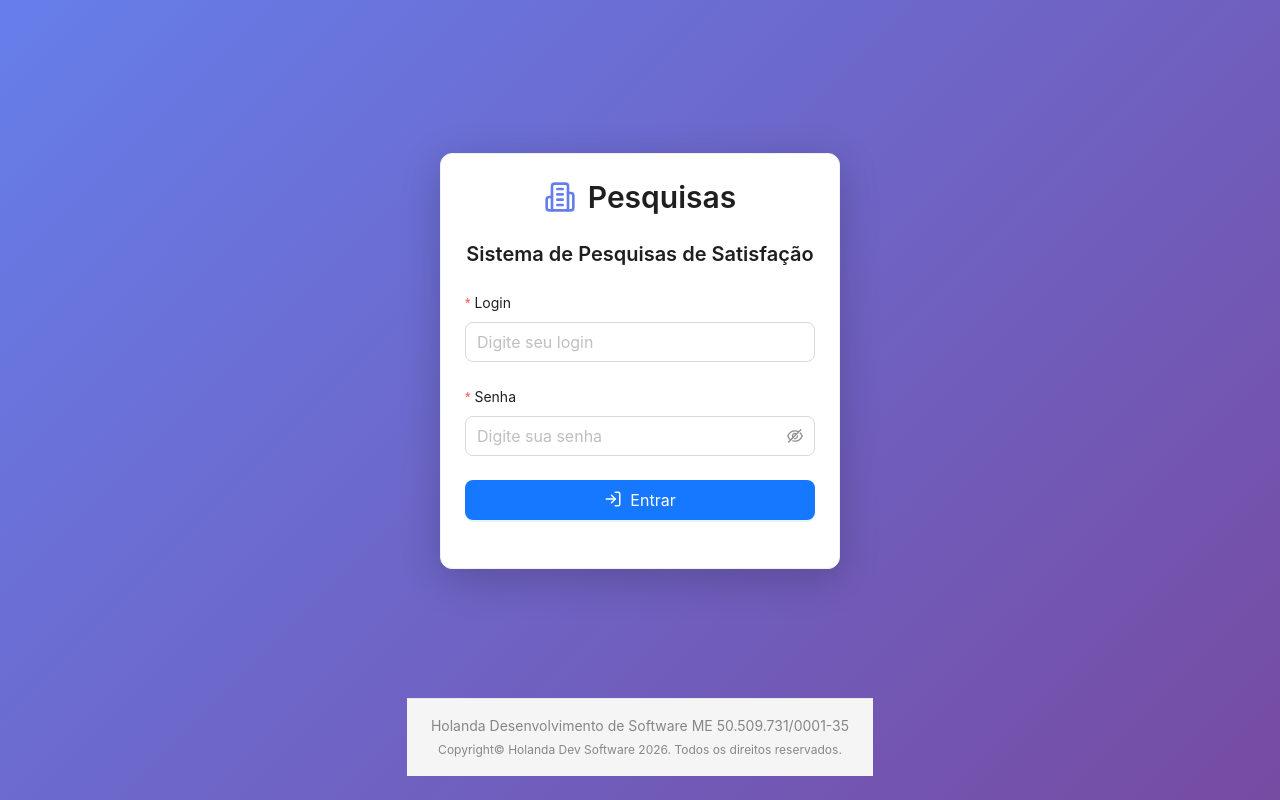
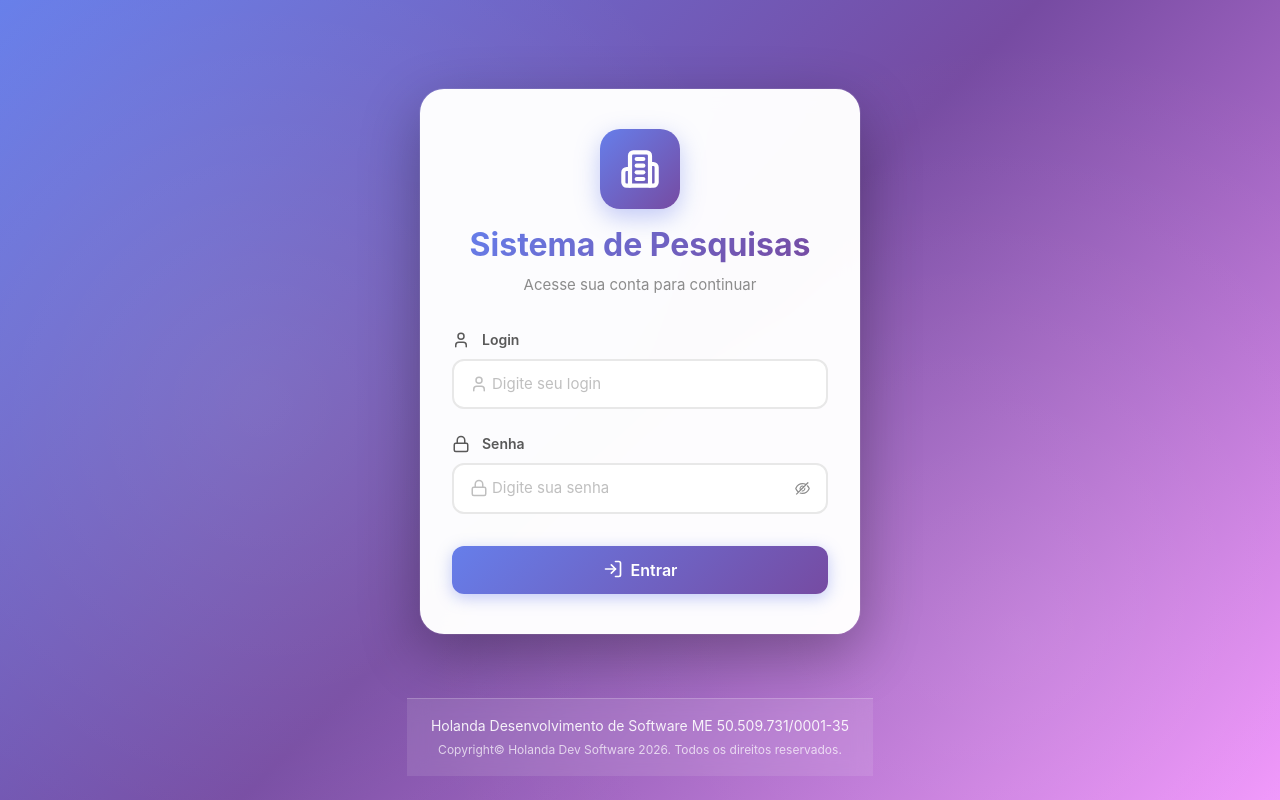
Before and after one commit to brunoholanda/survey-system, a React (Vite) app: page /login in a window 1280 px wide. Built offline with nearby package versions, Linux system fonts and the light colour scheme; no server answers.

Commit message:
nova feature sugestoes de pesquisas

```diff
--- a/src/components/Footer.tsx
+++ b/src/components/Footer.tsx
@@ -5,10 +5,13 @@ const { Footer: AntFooter } = Layout;
 const { Text } = Typography;
 
 const StyledFooter = styled(AntFooter)`
-  background: #f5f5f5 !important;
-  border-top: 1px solid #e8e8e8;
+  background: rgba(255, 255, 255, 0.1) !important;
+  backdrop-filter: blur(10px);
+  border-top: 1px solid rgba(255, 255, 255, 0.2);
   padding: 16px 24px;
   text-align: center;
+  position: relative;
+  z-index: 1;
 
   @media (max-width: 768px) {
     padding: 12px 16px;
@@ -27,10 +30,10 @@ const Footer: React.FC = () => {
   return (
     <StyledFooter>
       <FooterContent>
-        <Text type="secondary" style={{ fontSize: '14px' }}>
+        <Text type="secondary" style={{ fontSize: '14px', color: 'rgba(255, 255, 255, 0.9)' }}>
           Holanda Desenvolvimento de Software ME 50.509.731/0001-35
         </Text>
-        <Text type="secondary" style={{ fontSize: '12px' }}>
+        <Text type="secondary" style={{ fontSize: '12px', color: 'rgba(255, 255, 255, 0.7)' }}>
           Copyright© Holanda Dev Software 2026. Todos os direitos reservados.
         </Text>
       </FooterContent>
--- a/src/pages/Dashboard.tsx
+++ b/src/pages/Dashboard.tsx
@@ -1,6 +1,6 @@
 import { useState, useEffect } from 'react';
 import { Button, Card, Typography, Space, Layout, Spin } from 'antd';
-import { Plus, LogOut, Building2, FileEdit, Copy, Share2, User, BarChart3, Shield } from 'lucide-react';
+import { Plus, LogOut, Building2, FileEdit, Share2, User, BarChart3, Shield } from 'lucide-react';
 import { useNavigate } from 'react-router-dom';
 import styled from 'styled-components';
 import { useAuth } from '../contexts/AuthContext';
@@ -17,22 +17,25 @@ const DashboardContainer = styled(Layout)`
 `;
 
 const StyledHeader = styled(Header)`
-  position: sticky;
+  position: fixed;
   top: 0;
+  left: 0;
+  right: 0;
   z-index: 1000;
   background: #fff;
   box-shadow: 0 2px 8px rgba(0, 0, 0, 0.1);
   display: flex;
   align-items: center;
   justify-content: space-between;
-  padding: 12px 16px;
+  padding: 16px 16px;
   flex-wrap: wrap;
   gap: 12px;
-  min-height: auto;
+  min-height: 72px;
   height: auto;
 
   @media (min-width: 768px) {
-    padding: 0 24px;
+    padding: 20px 24px;
+    min-height: 80px;
     flex-wrap: nowrap;
   }
 
@@ -47,39 +50,58 @@ const StyledHeader = styled(Header)`
 
 const StyledContent = styled(Content)`
   padding: 24px 16px;
+  padding-top: 104px; /* Espaço para o header fixo */
   max-width: 1200px;
   margin: 0 auto;
   width: 100%;
 
   @media (min-width: 768px) {
     padding: 48px 24px;
+    padding-top: 120px; /* Espaço para o header fixo */
   }
 
   @media (min-width: 1024px) {
     padding: 48px;
+    padding-top: 120px;
   }
 `;
 
 const WelcomeCard = styled(Card)`
-  margin-bottom: 24px;
-  border-radius: 8px;
+  margin-bottom: 32px;
+  border-radius: 16px;
+  border: none;
+  box-shadow: 0 4px 12px rgba(0, 0, 0, 0.08);
+  background: linear-gradient(135deg, #f5f7fa 0%, #ffffff 100%);
+
+  .ant-card-body {
+    padding: 32px 24px;
+
+    @media (min-width: 768px) {
+      padding: 40px 32px;
+    }
+  }
 `;
 
 const ActionCard = styled(Card)`
   text-align: center;
   cursor: pointer;
-  transition: all 0.3s;
-  border-radius: 8px;
+  transition: all 0.3s ease;
+  border-radius: 16px;
+  border: 2px solid #f0f0f0;
   width: 100%;
+  background: #fff;
+  box-shadow: 0 2px 8px rgba(0, 0, 0, 0.06);
 
   &:hover {
-    transform: translateY(-4px);
-    box-shadow: 0 8px 16px rgba(0, 0, 0, 0.15);
+    transform: translateY(-6px);
+    box-shadow: 0 12px 24px rgba(0, 0, 0, 0.12);
+    border-color: #667eea;
   }
 
   @media (max-width: 768px) {
     &:hover {
-      transform: none;
+      transform: translateY(-2px);
+      box-shadow: 0 6px 16px rgba(0, 0, 0, 0.1);
     }
 
     &:active {
@@ -88,11 +110,35 @@ const ActionCard = styled(Card)`
   }
 
   .ant-card-body {
-    padding: 24px 16px;
+    padding: 32px 24px;
 
     @media (min-width: 768px) {
-      padding: 32px 24px;
+      padding: 40px 32px;
     }
+  }
+`;
+
+const ShareButton = styled(Button)`
+  background: linear-gradient(135deg, #52c41a 0%, #73d13d 100%);
+  border: none;
+  box-shadow: 0 4px 12px rgba(82, 196, 26, 0.3);
+  transition: all 0.3s ease;
+  font-weight: 600;
+
+  &:hover {
+    background: linear-gradient(135deg, #389e0d 0%, #52c41a 100%);
+    box-shadow: 0 6px 16px rgba(82, 196, 26, 0.4);
+    transform: translateY(-2px);
+  }
+
+  &:active {
+    transform: translateY(0);
+  }
+
+  @media (max-width: 480px) {
+    font-size: 13px;
+    padding: 4px 12px;
+    height: auto;
   }
 `;
 
@@ -160,7 +206,16 @@ const Dashboard: React.FC = () => {
             {user?.user_type === 1 ? 'Administrador' : (user?.company?.name || 'Empresa')}
           </Title>
         </Space>
-        <Space>
+        <Space wrap>
+          {user?.user_type === 2 && hasForm && (
+            <ShareButton
+              type="primary"
+              icon={<Share2 size={16} />}
+              onClick={() => setShowShareModal(true)}
+            >
+              Compartilhar Pesquisa
+            </ShareButton>
+          )}
           {user?.user_type === 1 && (
             <Button
               type="primary"
@@ -169,6 +224,7 @@ const Dashboard: React.FC = () => {
               style={{
                 background: 'linear-gradient(135deg, #f5222d 0%, #ff4d4f 100%)',
                 border: 'none',
+                fontWeight: 600,
               }}
             >
               Painel Admin
@@ -189,12 +245,16 @@ const Dashboard: React.FC = () => {
       </StyledHeader>
       <StyledContent>
         <WelcomeCard>
-          <Title level={2}>Bem-vindo, {user?.login}!</Title>
-          <Text type="secondary">
-            {user?.user_type === 1
-              ? 'Gerencie empresas, usuários e todo o sistema.'
-              : 'Gerencie suas pesquisas de satisfação de forma simples e eficiente.'}
-          </Text>
+          <Space direction="vertical" size="small" style={{ width: '100%' }}>
+            <Title level={2} style={{ margin: 0, fontSize: '28px', fontWeight: 700 }}>
+              Bem-vindo, {user?.login}! 👋
+            </Title>
+            <Text type="secondary" style={{ fontSize: '16px' }}>
+              {user?.user_type === 1
+                ? 'Gerencie empresas, usuários e todo o sistema de forma centralizada.'
+                : 'Gerencie suas pesquisas de satisfação de forma simples e eficiente.'}
+            </Text>
+          </Space>
         </WelcomeCard>
 
         {user?.user_type === 1 ? (
@@ -204,9 +264,21 @@ const Dashboard: React.FC = () => {
               hoverable
             >
               <Space direction="vertical" size="large">
-                <Shield size={48} color="#f5222d" />
-                <Title level={3}>Painel Administrativo</Title>
-                <Text type="secondary">
+                <div style={{
+                  width: 80,
+                  height: 80,
+                  borderRadius: '50%',
+                  background: 'linear-gradient(135deg, #f5222d 0%, #ff4d4f 100%)',
+                  display: 'flex',
+                  alignItems: 'center',
+                  justifyContent: 'center',
+                  margin: '0 auto',
+                  boxShadow: '0 8px 24px rgba(245, 34, 45, 0.3)'
+                }}>
+                  <Shield size={40} color="#ffffff" />
+                </div>
+                <Title level={3} style={{ margin: 0 }}>Painel Administrativo</Title>
+                <Text type="secondary" style={{ fontSize: '15px' }}>
                   Gerencie empresas e usuários do sistema
                 </Text>
               </Space>
@@ -224,9 +296,21 @@ const Dashboard: React.FC = () => {
                 hoverable
               >
                 <Space direction="vertical" size="large">
-                  <Plus size={48} color="#667eea" />
-                  <Title level={3}>Criar Pesquisa</Title>
-                  <Text type="secondary">
+                  <div style={{
+                    width: 80,
+                    height: 80,
+                    borderRadius: '50%',
+                    background: 'linear-gradient(135deg, #667eea 0%, #764ba2 100%)',
+                    display: 'flex',
+                    alignItems: 'center',
+                    justifyContent: 'center',
+                    margin: '0 auto',
+                    boxShadow: '0 8px 24px rgba(102, 126, 234, 0.3)'
+                  }}>
+                    <Plus size={40} color="#ffffff" />
+                  </div>
+                  <Title level={3} style={{ margin: 0 }}>Criar Pesquisa</Title>
+                  <Text type="secondary" style={{ fontSize: '15px' }}>
                     Crie uma nova pesquisa de satisfação com até 20 perguntas
                   </Text>
                 </Space>
@@ -238,9 +322,21 @@ const Dashboard: React.FC = () => {
                   hoverable
                 >
                   <Space direction="vertical" size="large">
-                    <FileEdit size={48} color="#667eea" />
-                    <Title level={3}>Ver/Editar Formulário de Pesquisa</Title>
-                    <Text type="secondary">
+                    <div style={{
+                      width: 80,
+                      height: 80,
+                      borderRadius: '50%',
+                      background: 'linear-gradient(135deg, #667eea 0%, #764ba2 100%)',
+                      display: 'flex',
+                      alignItems: 'center',
+                      justifyContent: 'center',
+                      margin: '0 auto',
+                      boxShadow: '0 8px 24px rgba(102, 126, 234, 0.3)'
+                    }}>
+                      <FileEdit size={40} color="#ffffff" />
+                    </div>
+                    <Title level={3} style={{ margin: 0 }}>Ver/Editar Formulário</Title>
+                    <Text type="secondary" style={{ fontSize: '15px' }}>
                       Visualize e edite o formulário de pesquisa criado
                     </Text>
                   </Space>
@@ -250,38 +346,25 @@ const Dashboard: React.FC = () => {
                   hoverable
                 >
                   <Space direction="vertical" size="large">
-                    <BarChart3 size={48} color="#667eea" />
-                    <Title level={3}>Ver Resultados</Title>
-                    <Text type="secondary">
+                    <div style={{
+                      width: 80,
+                      height: 80,
+                      borderRadius: '50%',
+                      background: 'linear-gradient(135deg, #52c41a 0%, #73d13d 100%)',
+                      display: 'flex',
+                      alignItems: 'center',
+                      justifyContent: 'center',
+                      margin: '0 auto',
+                      boxShadow: '0 8px 24px rgba(82, 196, 26, 0.3)'
+                    }}>
+                      <BarChart3 size={40} color="#ffffff" />
+                    </div>
+                    <Title level={3} style={{ margin: 0 }}>Ver Resultados</Title>
+                    <Text type="secondary" style={{ fontSize: '15px' }}>
                       Visualize métricas e gráficos das respostas da sua pesquisa
                     </Text>
                   </Space>
                 </ActionCard>
-                <Card style={{ borderRadius: 8 }}>
-                  <Space direction="vertical" style={{ width: '100%' }} size="middle">
-                    <Title level={4}>Compartilhar Pesquisa</Title>
-                    <Text type="secondary">
-                      Compartilhe o link público da sua pesquisa para que seus clientes possam responder
-                    </Text>
-                    <Space>
-                      <Button
-                        type="primary"
-                        icon={<Copy size={16} />}
-                        onClick={() => setShowShareModal(true)}
-                      >
-                        Copiar Link
-                      </Button>
-                      {typeof navigator !== 'undefined' && 'share' in navigator && (
-                        <Button
-                          icon={<Share2 size={16} />}
-                          onClick={() => setShowShareModal(true)}
-                        >
-                          Compartilhar
-                        </Button>
-                      )}
-                    </Space>
-                  </Space>
-                </Card>
               </>
             )}
           </Space>
--- a/src/pages/Login.tsx
+++ b/src/pages/Login.tsx
@@ -1,12 +1,12 @@
 import { useState } from 'react';
 import { Form, Input, Button, Card, Typography, message } from 'antd';
-import { LogIn, Building2 } from 'lucide-react';
+import { LogIn, Building2, User, Lock } from 'lucide-react';
 import { useNavigate } from 'react-router-dom';
 import styled from 'styled-components';
 import { useAuth } from '../contexts/AuthContext';
 import Footer from '../components/Footer';
 
-const { Title } = Typography;
+const { Title, Text } = Typography;
 
 const LoginContainer = styled.div`
   min-height: 100vh;
@@ -16,11 +16,24 @@ const LoginContainer = styled.div`
   flex-direction: column;
   align-items: center;
   justify-content: center;
-  background: linear-gradient(135deg, #667eea 0%, #764ba2 100%);
+  background: linear-gradient(135deg, #667eea 0%, #764ba2 50%, #f093fb 100%);
   padding: 16px;
   position: relative;
   width: 100%;
   overflow-x: hidden;
+
+  &::before {
+    content: '';
+    position: absolute;
+    top: 0;
+    left: 0;
+    right: 0;
+    bottom: 0;
+    background:
+      radial-gradient(circle at 20% 50%, rgba(255, 255, 255, 0.1) 0%, transparent 50%),
+      radial-gradient(circle at 80% 80%, rgba(255, 255, 255, 0.1) 0%, transparent 50%);
+    pointer-events: none;
+  }
 
   @media (min-width: 768px) {
     padding: 24px;
@@ -35,31 +48,161 @@ const LoginContent = styled.div`
   width: 100%;
   max-width: 100%;
   padding: 16px 0;
+  position: relative;
+  z-index: 1;
 `;
 
 const LoginCard = styled(Card)`
   width: 100%;
-  max-width: 400px;
-  box-shadow: 0 10px 40px rgba(0, 0, 0, 0.2);
-  border-radius: 12px;
+  max-width: 440px;
+  box-shadow: 0 20px 60px rgba(0, 0, 0, 0.3), 0 0 0 1px rgba(255, 255, 255, 0.1);
+  border-radius: 24px;
+  border: none;
+  backdrop-filter: blur(10px);
+  background: rgba(255, 255, 255, 0.98);
+  transition: box-shadow 0.3s ease;
+
+  &:hover {
+    box-shadow: 0 25px 70px rgba(0, 0, 0, 0.35), 0 0 0 1px rgba(255, 255, 255, 0.2);
+  }
 
   .ant-card-body {
-    padding: 24px;
+    padding: 40px 32px;
   }
 
   @media (max-width: 480px) {
+    max-width: 100%;
+    border-radius: 20px;
+
     .ant-card-body {
-      padding: 20px;
+      padding: 32px 24px;
+    }
+  }
+
+  @media (max-width: 360px) {
+    .ant-card-body {
+      padding: 24px 20px;
     }
   }
 `;
 
 const LogoContainer = styled.div`
   display: flex;
+  flex-direction: column;
   align-items: center;
   justify-content: center;
-  margin-bottom: 24px;
+  margin-bottom: 32px;
+  gap: 16px;
+`;
+
+const IconWrapper = styled.div`
+  display: flex;
+  align-items: center;
+  justify-content: center;
+  width: 80px;
+  height: 80px;
+  border-radius: 20px;
+  background: linear-gradient(135deg, #667eea 0%, #764ba2 100%);
+  box-shadow: 0 8px 24px rgba(102, 126, 234, 0.4);
+
+  @media (max-width: 480px) {
+    width: 70px;
+    height: 70px;
+    border-radius: 18px;
+  }
+`;
+
+const TitleWrapper = styled.div`
+  text-align: center;
+`;
+
+const SubtitleText = styled(Text)`
+  font-size: 15px;
+  color: #8c8c8c;
+  display: block;
+  margin-top: 8px;
+  font-weight: 400;
+
+  @media (max-width: 480px) {
+    font-size: 14px;
+  }
+`;
+
+const StyledForm = styled(Form<{ login: string; password: string }>)`
+  .ant-form-item-label > label {
+    font-weight: 600;
+    color: #262626;
+    font-size: 14px;
+  }
+
+  .ant-input-affix-wrapper,
+  .ant-input {
+    border-radius: 12px;
+    border: 2px solid #e8e8e8;
+    transition: all 0.3s ease;
+    font-size: 15px;
+    padding: 12px 16px;
+    height: auto;
+
+    &:hover {
+      border-color: #667eea;
+    }
+
+    &:focus,
+    &.ant-input-affix-wrapper-focused {
+      border-color: #667eea;
+      box-shadow: 0 0 0 3px rgba(102, 126, 234, 0.1);
+    }
+  }
+
+  .ant-input-password-icon {
+    color: #8c8c8c;
+    transition: color 0.3s ease;
+
+    &:hover {
+      color: #667eea;
+    }
+  }
+`;
+
+const InputIconWrapper = styled.div`
+  display: flex;
+  align-items: center;
   gap: 12px;
+  margin-bottom: 8px;
+  color: #595959;
+  font-weight: 600;
+  font-size: 14px;
+`;
+
+const StyledButton = styled(Button)`
+  height: 48px;
+  border-radius: 12px;
+  font-size: 16px;
+  font-weight: 600;
+  background: linear-gradient(135deg, #667eea 0%, #764ba2 100%);
+  border: none;
+  box-shadow: 0 4px 16px rgba(102, 126, 234, 0.4);
+  transition: all 0.3s ease;
+  display: flex;
+  align-items: center;
+  justify-content: center;
+  gap: 8px;
+
+  &:hover {
+    background: linear-gradient(135deg, #5568d3 0%, #6a3f8f 100%);
+    box-shadow: 0 6px 20px rgba(102, 126, 234, 0.5);
+  }
+
+  &:disabled {
+    background: #d9d9d9;
+    box-shadow: none;
+  }
+
+  @media (max-width: 480px) {
+    height: 44px;
+    font-size: 15px;
+  }
 `;
 
 const Login: React.FC = () => {
@@ -85,49 +228,69 @@ const Login: React.FC = () => {
       <LoginContent>
         <LoginCard>
           <LogoContainer>
-            <Building2 size={32} color="#667eea" />
-            <Title level={2} style={{ margin: 0 }}>
-              Pesquisas
-            </Title>
+            <IconWrapper>
+              <Building2 size={40} color="#ffffff" strokeWidth={2.5} />
+            </IconWrapper>
+            <TitleWrapper>
+              <Title level={2} style={{ margin: 0, fontSize: '32px', fontWeight: 700, background: 'linear-gradient(135deg, #667eea 0%, #764ba2 100%)', WebkitBackgroundClip: 'text', WebkitTextFillColor: 'transparent', backgroundClip: 'text' }}>
+                Sistema de Pesquisas
+              </Title>
+              <SubtitleText>
+                Acesse sua conta para continuar
+              </SubtitleText>
+            </TitleWrapper>
           </LogoContainer>
-          <Title level={4} style={{ textAlign: 'center', marginBottom: 24 }}>
-            Sistema de Pesquisas de Satisfação
-          </Title>
-          <Form
+          <StyledForm
             name="login"
             onFinish={onFinish}
             layout="vertical"
             autoComplete="off"
+            size="large"
           >
             <Form.Item
-              label="Login"
               name="login"
               rules={[{ required: true, message: 'Por favor, insira seu login!' }]}
             >
-              <Input size="large" placeholder="Digite seu login" />
+              <div>
+                <InputIconWrapper>
+                  <User size={18} />
+                  <span>Login</span>
+                </InputIconWrapper>
+                <Input
+                  placeholder="Digite seu login"
+                  prefix={<User size={18} style={{ color: '#bfbfbf' }} />}
+                />
+              </div>
             </Form.Item>
 
             <Form.Item
-              label="Senha"
               name="password"
               rules={[{ required: true, message: 'Por favor, insira sua senha!' }]}
             >
-              <Input.Password size="large" placeholder="Digite sua senha" />
+              <div>
+                <InputIconWrapper>
+                  <Lock size={18} />
+                  <span>Senha</span>
+                </InputIconWrapper>
+                <Input.Password
+                  placeholder="Digite sua senha"
+                  prefix={<Lock size={18} style={{ color: '#bfbfbf' }} />}
+                />
+              </div>
             </Form.Item>
 
-            <Form.Item>
-              <Button
+            <Form.Item style={{ marginTop: 32, marginBottom: 0 }}>
+              <StyledButton
                 type="primary"
                 htmlType="submit"
-                size="large"
                 block
                 loading={loading}
-                icon={<LogIn size={18} />}
+                icon={<LogIn size={20} />}
               >
-                Entrar
-              </Button>
+                {loading ? 'Entrando...' : 'Entrar'}
+              </StyledButton>
             </Form.Item>
-          </Form>
+          </StyledForm>
         </LoginCard>
       </LoginContent>
       <Footer />
```
Also changed, not shown: src/pages/ViewEditSurvey.tsx (+7 -1 lines), 1 other file (tests, documents, lock files or other folders).
